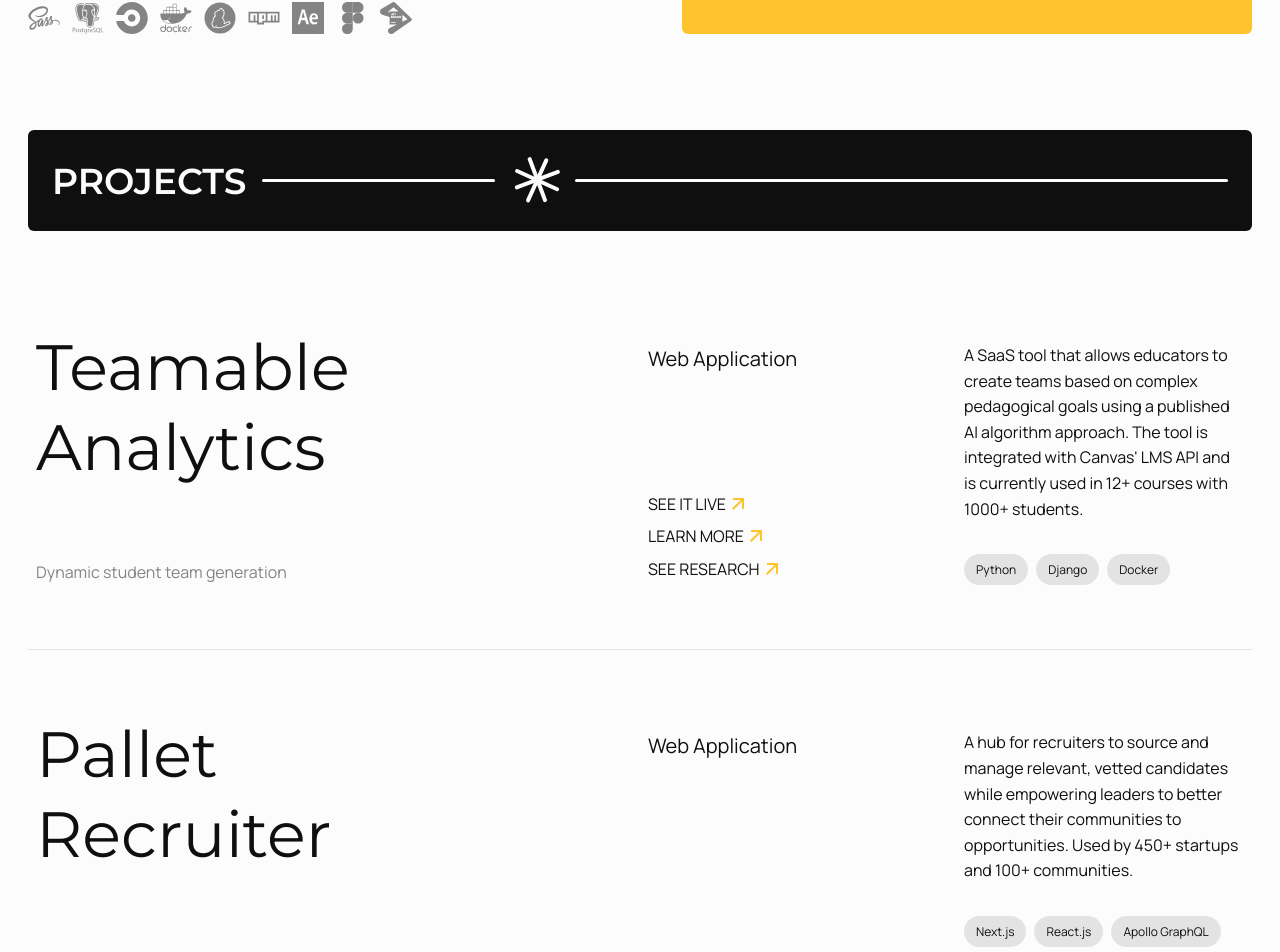
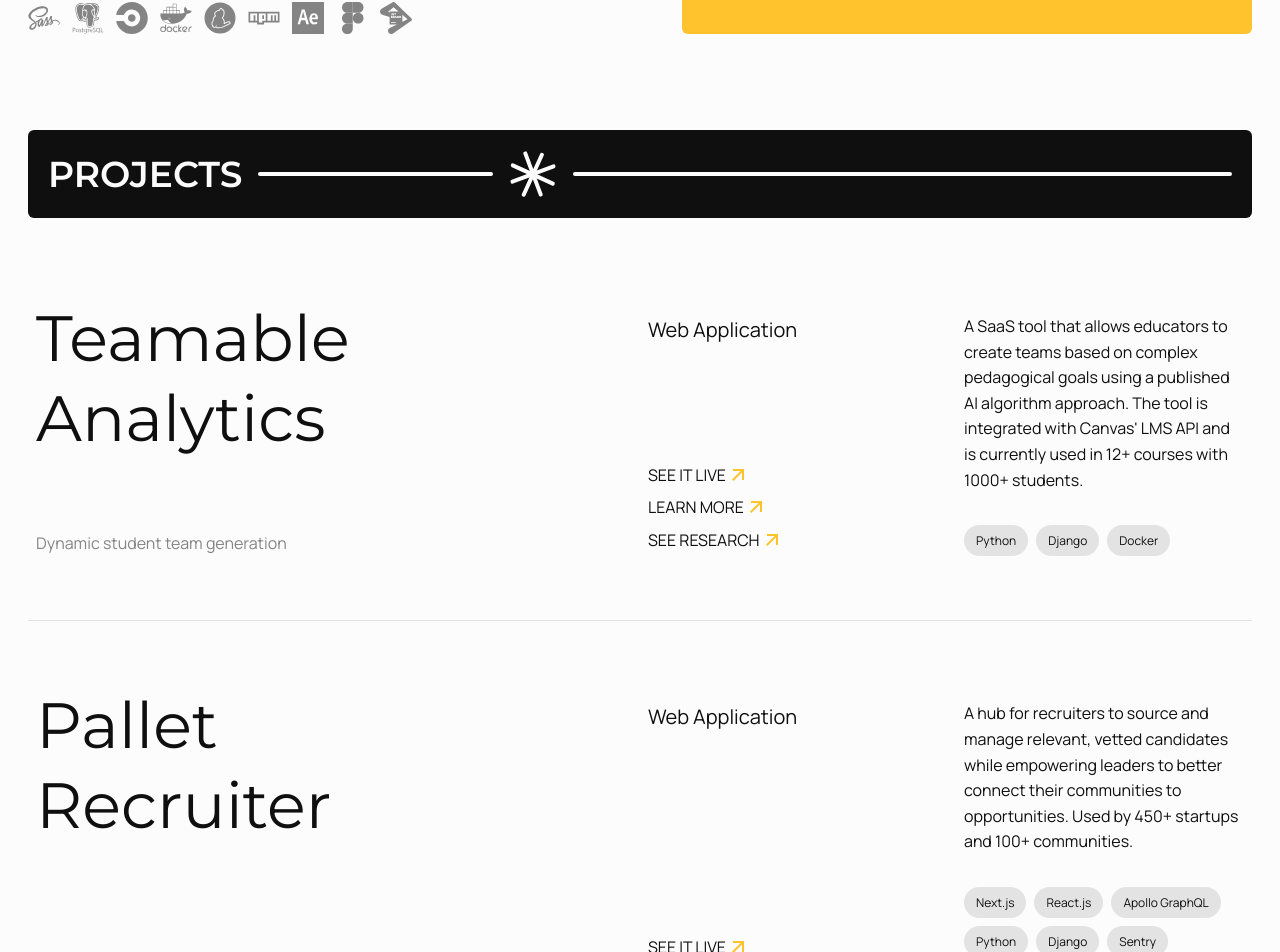
Before and after one commit to Opeyem1a/portfolio-v2, a Next.js app: page / in a window 1280 px wide. Shown: the part 1554-2506 px from the top of the page. Built offline with nearby package versions, Linux system fonts and the light colour scheme.

Commit message:
style updates

```diff
--- a/src/app/segments/AboutSection.tsx
+++ b/src/app/segments/AboutSection.tsx
@@ -22,7 +22,7 @@ const AboutSection = ({...props}) => {
                         <Left>
                             <FlexColumn gap="80px">
                                 <FlexColumn gap="32px">
-                                    <Text $fontSize={["3rem", "3rem", "3.5rem"]} $fontWeight={500}
+                                    <Text $fontSize={["2.75rem", "3rem", "3.5rem"]} $fontWeight={500}
                                           $lineHeight={"125%"}>
                                         Humane design, effective execution.
                                     </Text>
--- a/src/app/segments/ProjectSection.tsx
+++ b/src/app/segments/ProjectSection.tsx
@@ -15,7 +15,7 @@ const ProjectSection = ({...props}) => {
     return (
         <FullWidthDiv {...props}>
             <Section>
-                <FlexColumn gap="2rem">
+                <FlexColumn gap={["0", "0", "1rem"]}>
                     <SectionHeading title={"Projects"} symbol={<Star/>}/>
                     {isActive(FLAG_NEW_PROJECT_ROWS) ? (
                         <FlexColumn>
--- a/src/components/SectionHeading/index.tsx
+++ b/src/components/SectionHeading/index.tsx
@@ -1,6 +1,6 @@
 import styled from "styled-components";
 import {FlexRow} from "@/components/styled-elements/flex";
-import {ReactNode, useCallback, useEffect, useRef, useState} from "react";
+import {ReactNode, useCallback, useEffect, useRef} from "react";
 import {Heading} from "@/components/styled-elements/text";
 import {Line} from "@/components/styled-elements/artifacts";
 import {mobileOnly, roundTo} from "@/util";
@@ -18,21 +18,21 @@ const SectionHeading = ({title, symbol}: SectionHeadingProps) => {
     const symbolWrapperRef = useRef<HTMLDivElement | null>(null)
 
     const updateScrollPercentage = useCallback(() => {
-        if(!ref.current || !symbolWrapperRef.current || !lineRef1.current || !lineRef2.current) return
+        if (!ref.current || !symbolWrapperRef.current || !lineRef1.current || !lineRef2.current) return
 
         const headingTopOffset = ref.current?.getBoundingClientRect()?.top
         const completionRatio = (window.screen.availHeight - headingTopOffset) / window.screen.availHeight
         const scroll = headingTopOffset > 0 ? roundTo(completionRatio, 3) : 1
 
         symbolWrapperRef.current.style.transform = `rotateZ(${scroll * 360}deg)`
-        lineRef1.current.style.flex = `${scroll * 100}`;
-        lineRef2.current.style.flex = `${(1 - scroll) * 100}`;
+        lineRef1.current.style.flex = `${scroll * 100}`
+        lineRef2.current.style.flex = `${(1 - scroll) * 100}`
     }, []);
 
     useEffect(() => {
         updateScrollPercentage()
-        window.addEventListener("scroll", updateScrollPercentage);
-        return () => window.removeEventListener("scroll", updateScrollPercentage);
+        window.addEventListener("scroll", updateScrollPercentage)
+        return () => window.removeEventListener("scroll", updateScrollPercentage)
     }, [updateScrollPercentage])
 
     return (
@@ -51,9 +51,12 @@ export default SectionHeading;
 
 const FlexItemLine = styled(Line)<{ flex: number }>`
   flex: ${({flex}) => flex};
+  height: clamp(0.167rem, 0.4vw, 0.25rem);
 `
 
 const RotateWrapper = styled.span`
+  height: 3rem;
+
   svg {
     height: 3rem;
 
@@ -65,19 +68,23 @@ const RotateWrapper = styled.span`
       fill: var(--color-light);
     }
   }
+
+  ${mobileOnly} {
+    height: 2rem;
+  }
 `
 
 const Wrapper = styled(FlexRow)`
   border-radius: var(--border-radius-standard);
   align-items: center;
   width: 100%;
-  padding: 1.5rem;
+  padding: 1.25rem;
   gap: 1rem;
   background-color: var(--color-dark);
   color: var(--color-light);
 
   ${mobileOnly} {
-    padding: 1rem 1.5rem;
+    padding: 1rem 1.25rem;
     gap: 0.75rem;
   }
 `
--- a/src/data/projects.ts
+++ b/src/data/projects.ts
@@ -86,8 +86,8 @@ const PROJECTS: Project[] = [
             "Apollo GraphQL",
             "Python",
             "Django",
+            "Sentry",
             "Google Cloud Platform",
-            "HTML5",
         ],
     },
     {
```
